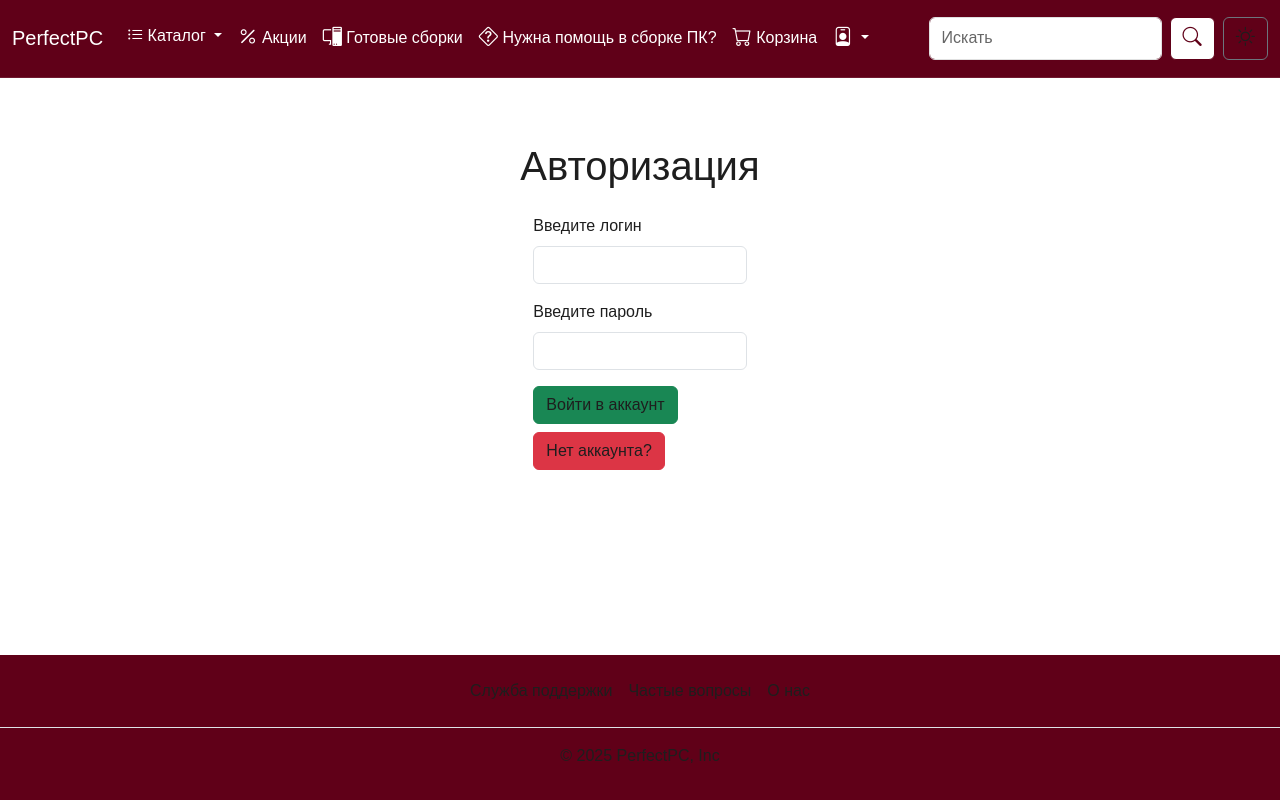
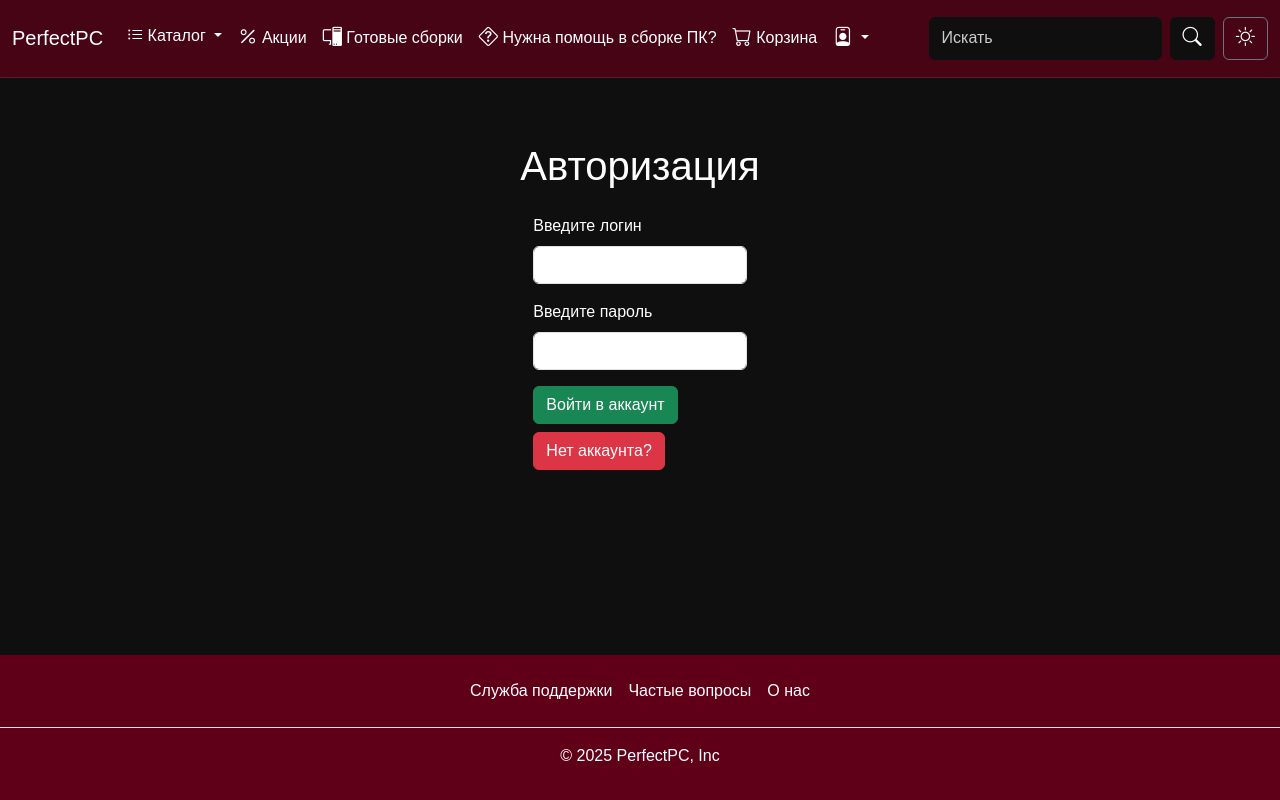
Before and after one commit to HaoKann/online-shop-FLASK, a Flask app: a page that uses app/templates/base.html in a window 1280 px wide. Run offline with Flask 3, Linux system fonts and the light colour scheme; some libraries are stand-ins or nearby versions.

Commit message:
design fix

```diff
--- a/app/static/css/light_theme.css
+++ b/app/static/css/light_theme.css
@@ -23,9 +23,9 @@ body {
     color: #ffffff !important; /* Белый бренд */
 }
 
-/* Основной текст */
-h1, h2, h3, h4, h5, h6, p, div, span {
-    color: #1e1e1e !important; /* Принудительно темный текст */
+/* Добавьте это в конец вашего CSS файла */
+.dark-card, .dark-card h1, .dark-card p, .dark-card span {
+    color: #ffffff !important; /* Устанавливаем белый цвет текста для тёмной карточки */
 }
 
 /* Исключения для навбара */
@@ -98,6 +98,8 @@ footer .copyright {
     margin-left: 15px;
 }
 
+
+
 .navbar .form-control {
     color: #1e1e1e !important; /* Тёмный текст */
     border-color: #e0e0e0 !important; /* Светлая граница */
@@ -152,8 +154,14 @@ footer .copyright {
     color: #1e1e1e !important; /* Все элементы внутри */
 }
 
-.btn {
-    color: #1e1e1e !important; /* Тёмный текст по умолчанию */
+.btn-primary,
+.btn-danger,
+.btn-success {
+    color: #ffffff !important;
+}
+
+h1, h2, h3, h4, h5, h6 {
+    color: #1e1e1e !important;
 }
 
 .btn-primary {
--- a/app/templates/base.html
+++ b/app/templates/base.html
@@ -13,10 +13,10 @@
     <link rel="stylesheet" href="https://cdn.jsdelivr.net/npm/bootstrap-icons@1.11.3/font/bootstrap-icons.min.css">
 
     <link id="light-theme-style" rel="stylesheet" href="{{ url_for('static', filename='css/light_theme.css') }}"
-          {% if request.cookies.get('theme') == 'dark' %}disabled{% endif %}>
+        {% if request.cookies.get('theme') != 'light' %}disabled{% endif %}>
 
     <link id="dark-theme-style" rel="stylesheet" href="{{ url_for('static', filename='css/dark_theme.css') }}"
-          {% if request.cookies.get('theme') != 'dark' %}disabled{% endif %}>
+        {% if request.cookies.get('theme') == 'light' %}disabled{% endif %}>
     {% endblock %}
 
     {% block title %}
--- a/app/templates/user/change_password.html
+++ b/app/templates/user/change_password.html
@@ -2,7 +2,7 @@
 {% from 'bootstrap5/form.html' import render_form %}
 
 {% block content %}
-    <h1 class="text-center" style="color: #333; font-weight: 700; margin-bottom: 2rem;">{{ sub_title }}</h1>
+    <h1 class="text-center" style="font-weight: 700; margin-bottom: 2rem;">{{ sub_title }}</h1>
     <div class="d-flex justify-content-center mt-4">
         <div class="col-md-4">
             <div class="edit-card shadow-sm p-4" style="border-radius: 10px; background-color: #1e1e1e;">
```
